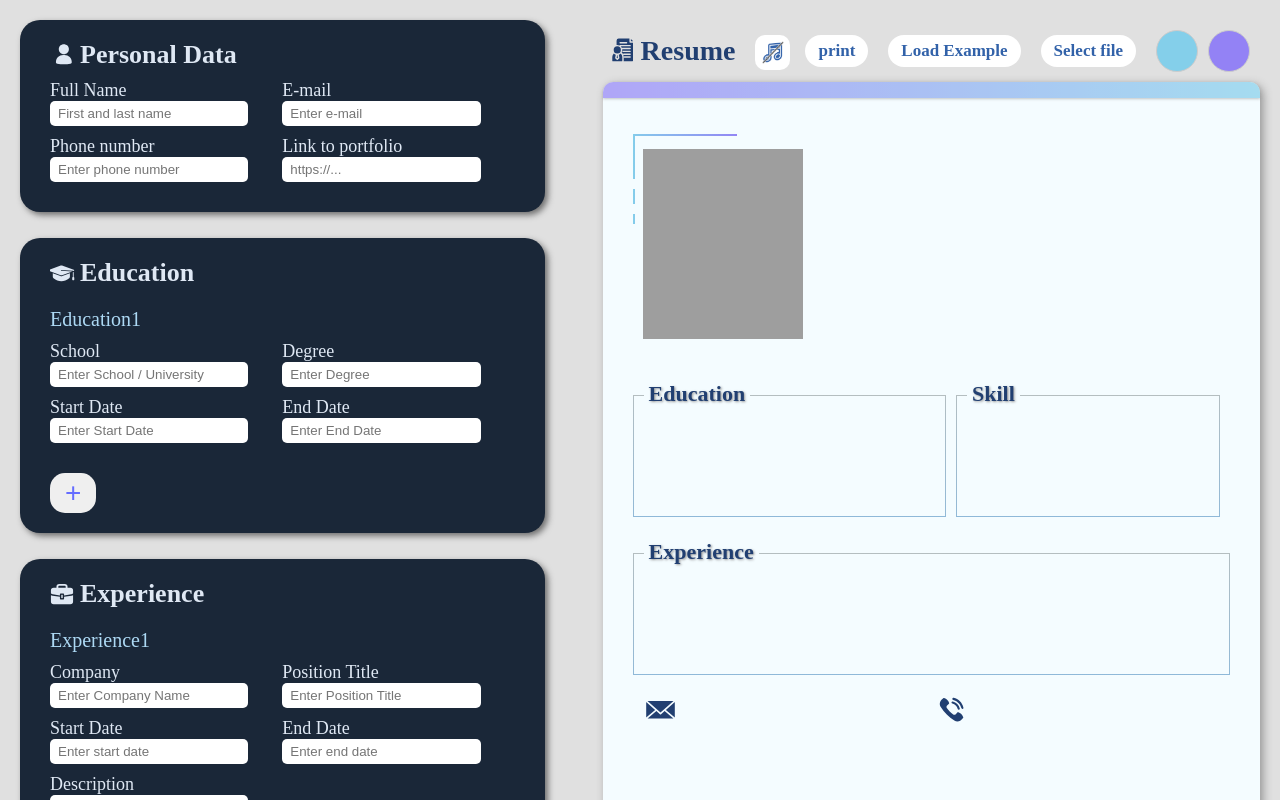
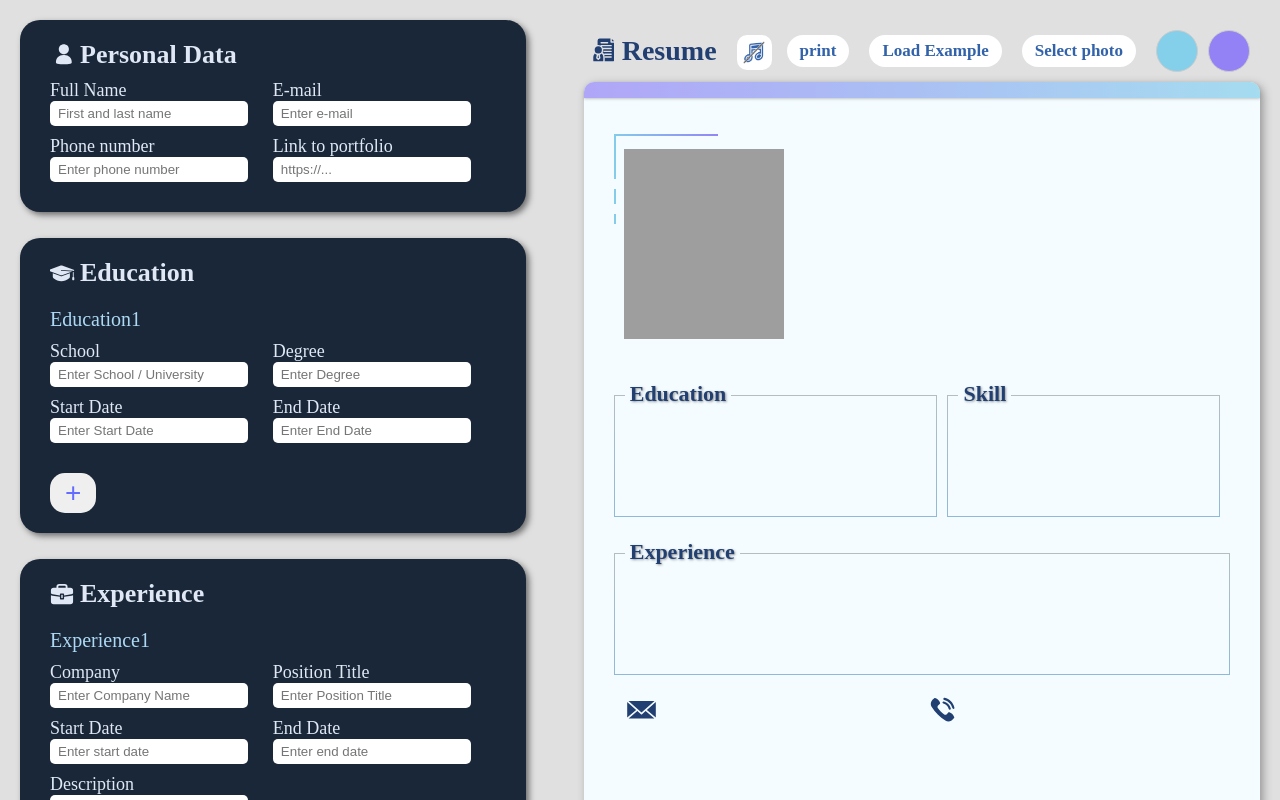
Before and after one commit to grtj1417/CV_Builder, a React (Vite) app: page / in a window 1280 px wide. Shown: the top 800 px of the page. Built offline with nearby package versions, Linux system fonts and the light colour scheme; grey boxes are pictures that could not be loaded; a web font is replaced by a local one.

Commit message:
edit button name

```diff
--- a/src/js/component/Control.jsx
+++ b/src/js/component/Control.jsx
@@ -16,7 +16,7 @@ function ColorContronl({ data, handleImageUpload, handleColor1, handleColor2, lo
             <div>
                 <button className="load-example" onClick={loadSampleData}>Load Example</button>
                 <label className="upload-photo">
-                    Select file
+                    Select photo
                     <input type="file" onChange={handleImageUpload} />
                 </label>
                 <label className="color-picker-label"
```
